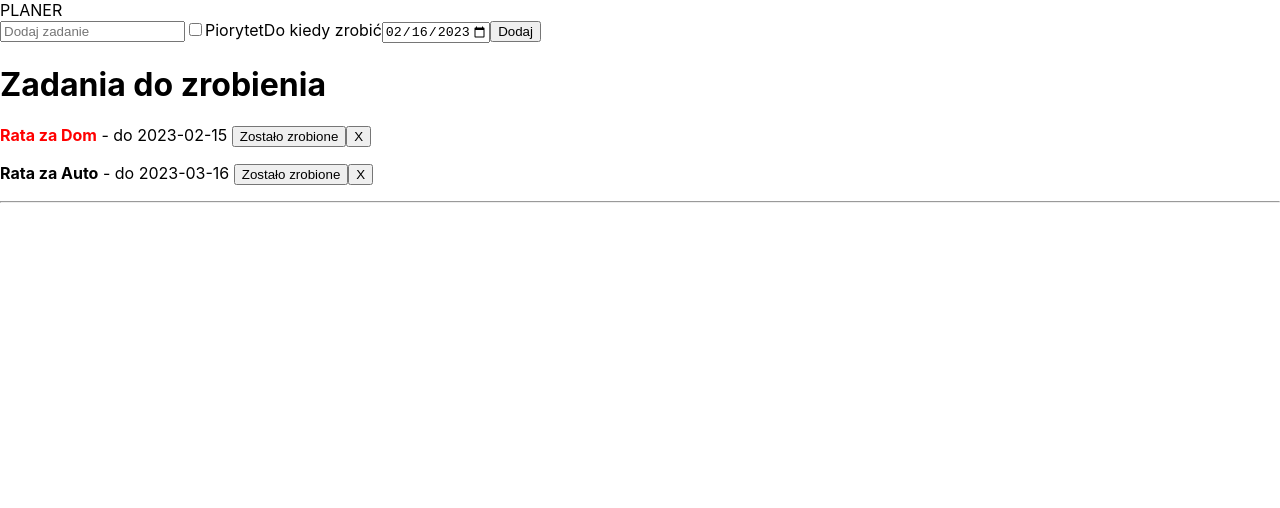
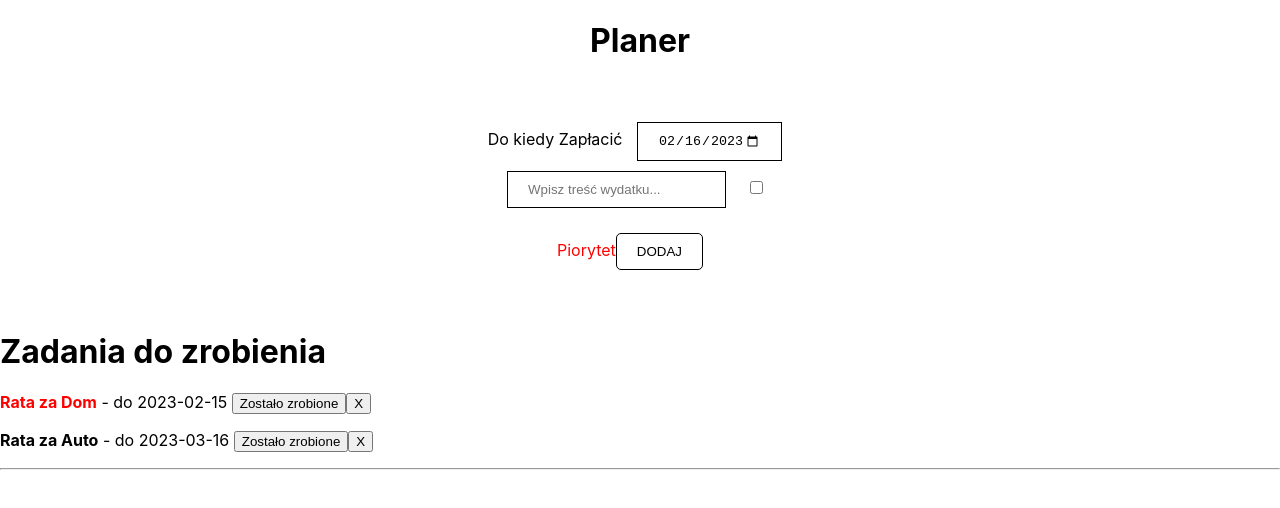
Before and after one commit to TomaszPosluszny/planner-React, a React (Create React App) app: page / in a window 1280 px wide. Shown: the top 508 px of the page. Built offline with nearby package versions, Linux system fonts and the light colour scheme.

Commit message:
add style in AdPlaner.js

```diff
--- a/package.json
+++ b/package.json
@@ -6,6 +6,7 @@
     "@testing-library/jest-dom": "^5.16.5",
     "@testing-library/react": "^13.4.0",
     "@testing-library/user-event": "^13.5.0",
+    "node-sass": "^7.0.3",
     "react": "^18.2.0",
     "react-dom": "^18.2.0",
     "react-scripts": "5.0.1",
--- a/src/App.css
+++ /dev/null
@@ -1,38 +0,0 @@
-.App {
-  text-align: center;
-}
-
-.App-logo {
-  height: 40vmin;
-  pointer-events: none;
-}
-
-@media (prefers-reduced-motion: no-preference) {
-  .App-logo {
-    animation: App-logo-spin infinite 20s linear;
-  }
-}
-
-.App-header {
-  background-color: #282c34;
-  min-height: 100vh;
-  display: flex;
-  flex-direction: column;
-  align-items: center;
-  justify-content: center;
-  font-size: calc(10px + 2vmin);
-  color: white;
-}
-
-.App-link {
-  color: #61dafb;
-}
-
-@keyframes App-logo-spin {
-  from {
-    transform: rotate(0deg);
-  }
-  to {
-    transform: rotate(360deg);
-  }
-}
--- /dev/null
+++ b/src/App.scss
@@ -0,0 +1,4 @@
+.App {
+  text-align: center;
+  /* background-color: black; */
+}
--- a/src/components/Planer/AdPlaner.js
+++ b/src/components/Planer/AdPlaner.js
@@ -22,7 +22,7 @@ class AddPlanner extends React.Component {
 
 	handleClick = () => {
 		console.log('dodaj');
-		const {text,checked, date} = this.state
+		const { text, checked, date } = this.state;
 		const add = this.props.add(text, date, checked);
 		if (add) {
 			this.setState({
@@ -35,33 +35,46 @@ class AddPlanner extends React.Component {
 	render() {
 		let maxDate = this.minDate.slice(0, 4) * 1 + 1;
 
-		maxDate = maxDate + "-12-31"
+		maxDate = maxDate + '-12-31';
 		console.log(maxDate);
 
 		return (
+			<div className='list'>
+				<div className='list__all'>
+					<h1>Planer</h1>
 					<div className='list__header'>
+						<label htmlFor='date'>Do kiedy Zapłacić </label>
 						<input
-					type='text'
-					placeholder='Dodaj zadanie'
-					value={this.state.text}
-					onChange={this.handleText}
-				/>
-				<input
-					type='checkbox'
-					checked={this.state.checked}
-					id='important'
-					onChange={this.handleCheckbox}
-				/>
-				<label htmlFor='important'>Piorytet</label>
-				<label htmlFor='date'>Do kiedy zrobić</label>
-				<input
+							className='list__date'
 							type='date'
 							value={this.state.date}
 							min={this.minDate}
 							max={maxDate}
 							onChange={this.handleDate}
 						/>
-				<button onClick={this.handleClick}>Dodaj</button>
+						<label htmlFor='important' className='list__important'>
+							<input
+								className='list__input'
+								type='text'
+								placeholder='Wpisz treść wydatku...'
+								value={this.state.text}
+								onChange={this.handleText}
+							/>
+							<input
+								className='list__checkbox'
+								type='checkbox'
+								checked={this.state.checked}
+								id='important'
+								onChange={this.handleCheckbox}
+							/>
+							Piorytet
+						</label>
+
+						<button className='list__btn' onClick={this.handleClick}>
+							dodaj
+						</button>
+					</div>
+				</div>
 			</div>
 		);
 	}
--- a/src/components/Planer/ListPlanner.js
+++ b/src/components/Planer/ListPlanner.js
@@ -1,5 +1,5 @@
 import React from 'react';
-
+// import './planner.css'
 import Task from './Task';
 
 function ListPlanner(props) {
--- a/src/components/Planer/Planer.css
+++ /dev/null
@@ -1,38 +0,0 @@
-.App {
-    text-align: center;
-  }
-
-  .App-logo {
-    height: 40vmin;
-    pointer-events: none;
-  }
-
-  @media (prefers-reduced-motion: no-preference) {
-    .App-logo {
-      animation: App-logo-spin infinite 20s linear;
-    }
-  }
-
-  .App-header {
-    background-color: #282c34;
-    min-height: 100vh;
-    display: flex;
-    flex-direction: column;
-    align-items: center;
-    justify-content: center;
-    font-size: calc(10px + 2vmin);
-    color: white;
-  }
-
-  .App-link {
-    color: #61dafb;
-  }
-
-  @keyframes App-logo-spin {
-    from {
-      transform: rotate(0deg);
-    }
-    to {
-      transform: rotate(360deg);
-    }
-  }
--- a/src/components/Planer/Planer.js
+++ b/src/components/Planer/Planer.js
@@ -1,5 +1,5 @@
 import React from 'react';
-// import './PLaner.css';
+import './Planer.scss';
 import AddPlaner from './AdPlaner';
 import ListPlanner from './ListPlanner';
 
@@ -53,8 +53,7 @@ class Planer extends React.Component {
 	};
 	render() {
 		return (
-			<div className='App'>
-				PLANER
+			<div>
 				<AddPlaner add={this.AddPlaner} />
 				<ListPlanner
 					tasks={this.state.tasks}
--- /dev/null
+++ b/src/components/Planer/Planer.scss
@@ -0,0 +1,63 @@
+.Planer {
+	text-align: center;
+}
+
+.list {
+	display: flex;
+	justify-content: center;
+	flex-direction: row;
+	align-items: flex-start;
+	&__all {
+		width: 400px;
+		text-align: center;
+		background: #fff;
+		border-radius: 5px;
+	}
+	&__header {
+		padding: 40px;
+	}
+	&__input {
+		padding: 10px 20px;
+		margin-top: 10px;
+		margin-bottom: 15px;
+		margin-right: 20px;
+		border: 1px solid black;
+		color: black;
+		background-color: white;
+	}
+	&__date {
+		padding: 10px 20px;
+		margin-left: 10px;
+		margin-right: 10px;
+		border: 1px solid black;
+		color: black;
+		background-color: white;
+	}
+	&__checkbox {
+		padding: 10px 20px;
+		margin-top: 10px;
+		margin-right: 10px;
+		border: 1px solid black;
+		color: black;
+		background-color: white;
+	}
+	&__important {
+		color: red;
+	}
+	&__btn {
+		padding: 10px 20px;
+		margin-right: 20px;
+		margin-top: 10px;
+		border: 1px solid black;
+		border-radius: 5px;
+		color: black;
+		background-color: white;
+		text-transform: uppercase;
+		cursor: pointer;
+		transition: background-color 0.3s, color 0.3s;
+	}
+	&__btn:hover {
+		color: white;
+		background-color: black;
+	}
+}
```
Also changed, not shown: src/App.js (+1 -8 lines), 1 other file (tests, documents, lock files or other folders). Lines whose indentation alone changed are shown as unchanged.
